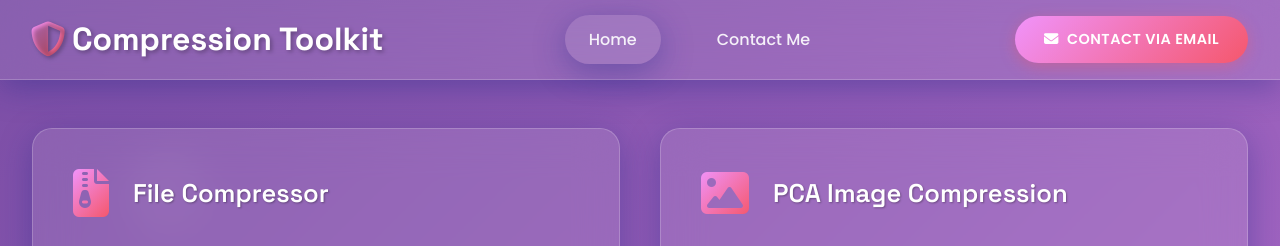
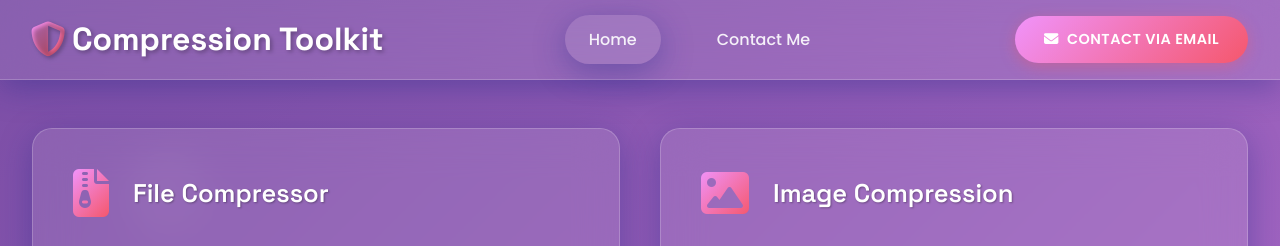
Before and after one commit to Vishwa5395/Compression-toolkit, a plain HTML site: page index.html in a window 1280 px wide. Shown: the top 246 px of the page. Drawn offline with Linux system fonts and the light colour scheme.

Commit message:
Update index.html

```diff
--- a/index.html
+++ b/index.html
@@ -1048,7 +1048,7 @@
             <div class="tool-card">
                 <div class="tool-header">
                     <i class="fas fa-image tool-icon"></i>
-                    <h2 class="tool-title">PCA Image Compression</h2>
+                    <h2 class="tool-title">Image Compression</h2>
                 </div>
 
                 <div class="file-input-wrapper">
```
